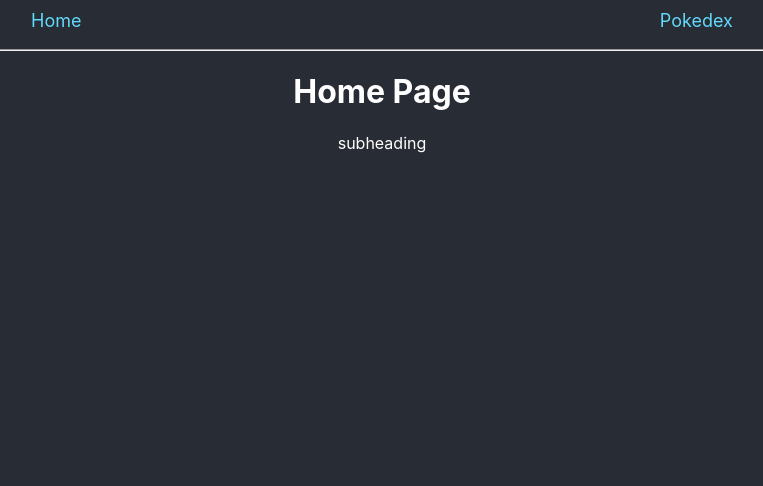
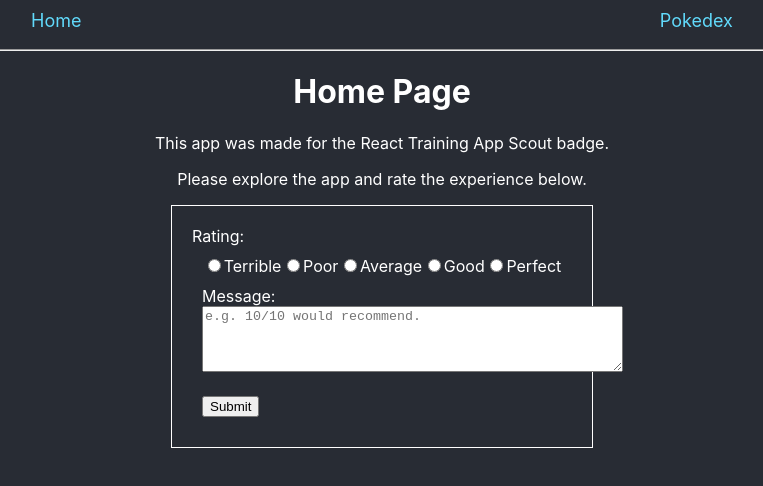
Before and after one commit to grant-williams/scout-react-training-app, a React (Create React App) app: page / in a window 1280 px wide. Shown: the top 486 px of the page, without its empty margins (258-1021 px from the left). Built offline with nearby package versions, Linux system fonts and the light colour scheme.

Commit message:
Add review form and review list to home page

```diff
--- /dev/null
+++ b/src/components/ReviewForm.js
@@ -0,0 +1,109 @@
+import React from "react";
+import { useForm } from "react-hook-form";
+
+const ReviewForm = ({ onSubmit }) => {
+	const { register, handleSubmit, errors } = useForm({ mode: "onBlur" });
+
+	return (
+		<div className="container">
+			<form className="form" onSubmit={handleSubmit(onSubmit)}>
+				<label>Rating: </label>
+
+				<div className="margin">
+					<div className="rating">
+						<label>
+							<input
+								name="Rating"
+								type="radio"
+								value="Terrible"
+								ref={register({
+									validate: value => value === "Good" || value === "Perfect",
+									required: true
+								})}
+							/>
+							Terrible
+						</label>
+						<label>
+							<input
+								name="Rating"
+								type="radio"
+								value="Poor"
+								ref={register({
+									validate: value => value === "Good" || value === "Perfect",
+									required: true
+								})}
+							/>
+							Poor
+						</label>
+						<label>
+							<input
+								name="Rating"
+								type="radio"
+								value="Average"
+								ref={register({
+									validate: value => value === "Good" || value === "Perfect",
+									required: true
+								})}
+							/>
+							Average
+						</label>
+						<label>
+							<input
+								name="Rating"
+								type="radio"
+								value="Good"
+								ref={register({
+									validate: value => value === "Good" || value === "Perfect",
+									required: true
+								})}
+							/>
+							Good
+						</label>
+						<label>
+							<input
+								name="Rating"
+								type="radio"
+								value="Perfect"
+								ref={register({
+									validate: value => value === "Good" || value === "Perfect",
+									required: true
+								})}
+							/>
+							Perfect
+						</label>
+					</div>
+					<div className="error">
+						{errors.Rating && errors.Rating.type === "validate" && (
+							<span>You might want to think twice about that rating.</span>
+						)}
+						{errors.Rating && errors.Rating.type === "required" && <span>This field is required.</span>}
+					</div>
+				</div>
+
+				<div className="margin">
+					<label>Message: </label>
+					<div>
+						<textarea
+							id="Message"
+							placeholder="e.g. 10/10 would recommend."
+							name="Message"
+							rows={4}
+							cols="50"
+							ref={register({ required: true, maxLength: 200, minLength: 10 })}
+						/>
+					</div>
+
+					<div className="error">
+						{errors.Message && errors.Message.type === "minLength" && <span>This message is too short.</span>}
+						{errors.Message && errors.Message.type === "maxLength" && <span>This message is too long.</span>}
+						{errors.Message && errors.Message.type === "required" && <span>This field is required.</span>}
+					</div>
+				</div>
+
+				<input type="submit" className="margin" />
+			</form>
+		</div>
+	);
+};
+
+export default ReviewForm;
--- a/src/pages/Home.js
+++ b/src/pages/Home.js
@@ -1,12 +1,35 @@
-import React from 'react';
+import React, { useState } from "react";
+import ReviewForm from "../components/ReviewForm";
 
 const Home = () => {
-    return (
-        <div className="page-header">
+	const [reviews, setReviews] = useState([]);
+
+	const onSubmit = data => {
+		setReviews([...reviews, data]);
+	};
+
+	return (
+		<div className="page-header">
 			<h1 className="display-3">Home Page</h1>
-			<p className="lead">subheading</p>
+			<p className="lead">This app was made for the React Training App Scout badge.</p>
+			<p className="lead">Please explore the app and rate the experience below.</p>
+
+			<ReviewForm onSubmit={onSubmit} />
+
+			{reviews.length > 0 && <h1>Recent Reviews: </h1>}
+			{reviews.length > 0 && (
+				<div className="reviews">
+					{reviews.map((review, index) => (
+						<div key={index} className="container review">
+							<h3>Rating: {review.Rating}</h3>
+							<h3>Message: </h3>
+							<p>{review.Message}</p>
+						</div>
+					))}
+				</div>
+			)}
 		</div>
-    );
+	);
 };
 
 export default Home;
```
